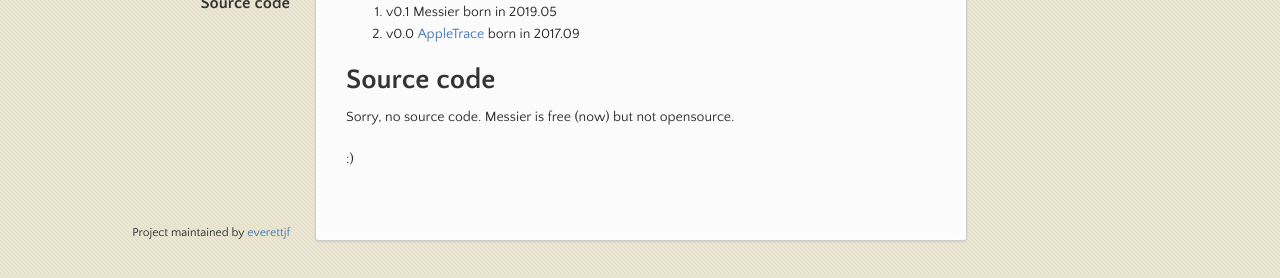
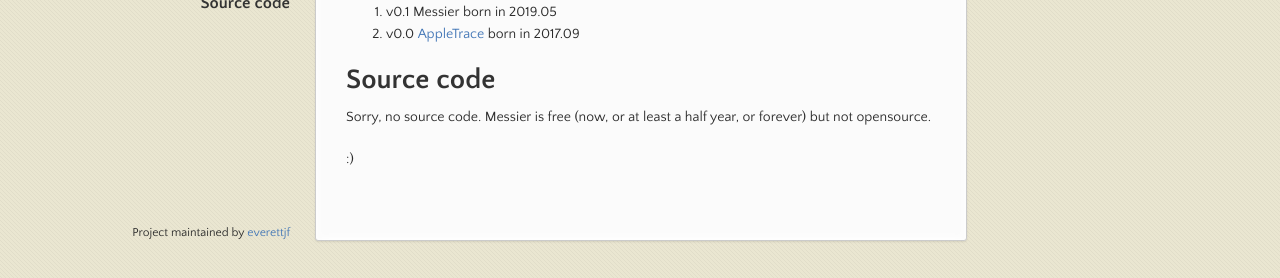
Before and after one commit to messier-app/website, a Jekyll site: the page built from index.md, in a window 1280 px wide and 900 px high, scrolled down 2287 px. Shown: the part 619-897 px from the top of the window. Built offline with Jekyll 4.4.1, drawn with Linux system fonts in a browser that asks for light colours; our own code applies the rules of GitHub Pages for plain Markdown files.

Commit message:
Update index.md

```diff
--- a/index.md
+++ b/index.md
@@ -122,6 +122,6 @@ MessierMainThreadMethodsOnly : true | false
 
 # Source code
 
-Sorry, no source code. Messier is free (now) but not opensource.
+Sorry, no source code. Messier is free (now, or at least a half year, or forever) but not opensource.
 
 :)
```
